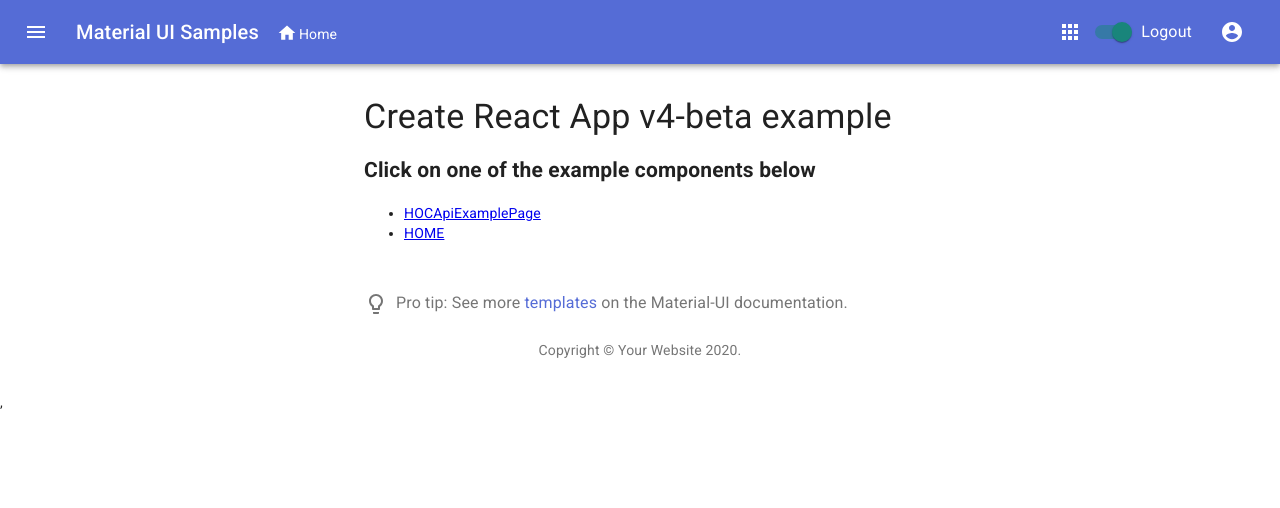
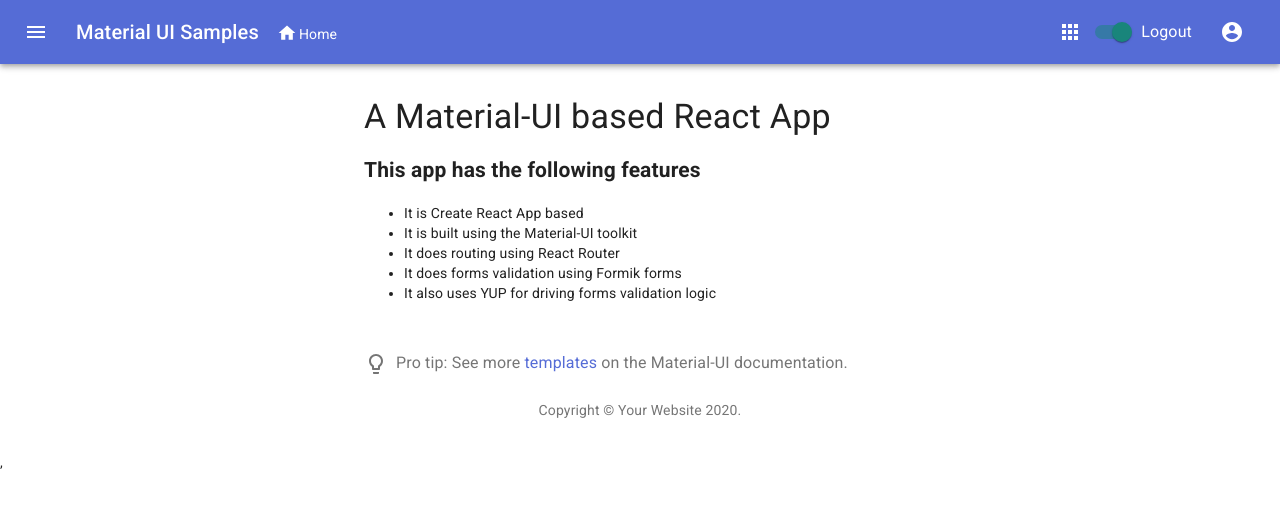
Before and after one commit to Alan-CS/ReactMaterialUIApp, a React (Create React App) app: page / in a window 1280 px wide. Shown: the top 508 px of the page. Built offline with nearby package versions, Linux system fonts and the light colour scheme.

Commit message:
Textual changes to the Home page.

```diff
--- a/src/App.js
+++ b/src/App.js
@@ -26,15 +26,18 @@ export default function App() {
     <Container maxWidth="sm">
       <Box my={4}>
         <Typography variant="h4" component="h1" gutterBottom>
-          Create React App v4-beta example
+          A Material-UI based React App
         </Typography>
         <div>
           <h2>
-            Click on one of the example components below
+            This app has the following features
           </h2>
           <ul>
-            <li> <RouterLink to="/HOCApiExample">{"HOCApiExamplePage"}</RouterLink></li>
-            <li> <RouterLink to="/">{"HOME"}</RouterLink></li>
+            <li> It is Create React App based </li>
+            <li> It is built using the Material-UI toolkit</li>
+            <li> It does routing using React Router </li>
+            <li> It does forms validation using Formik forms </li>
+            <li> It also uses YUP for driving forms validation logic </li>
           </ul>
         </div>
         <ProTip />
```
